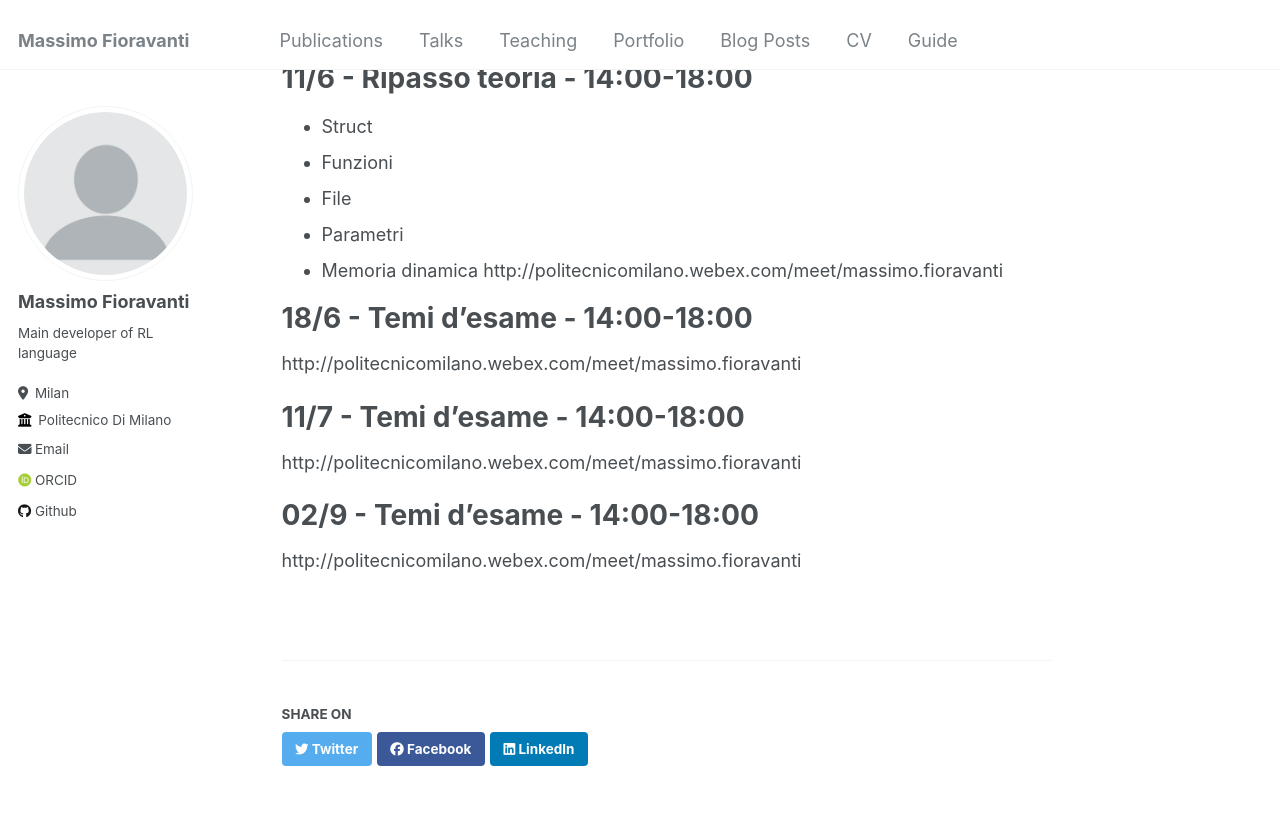
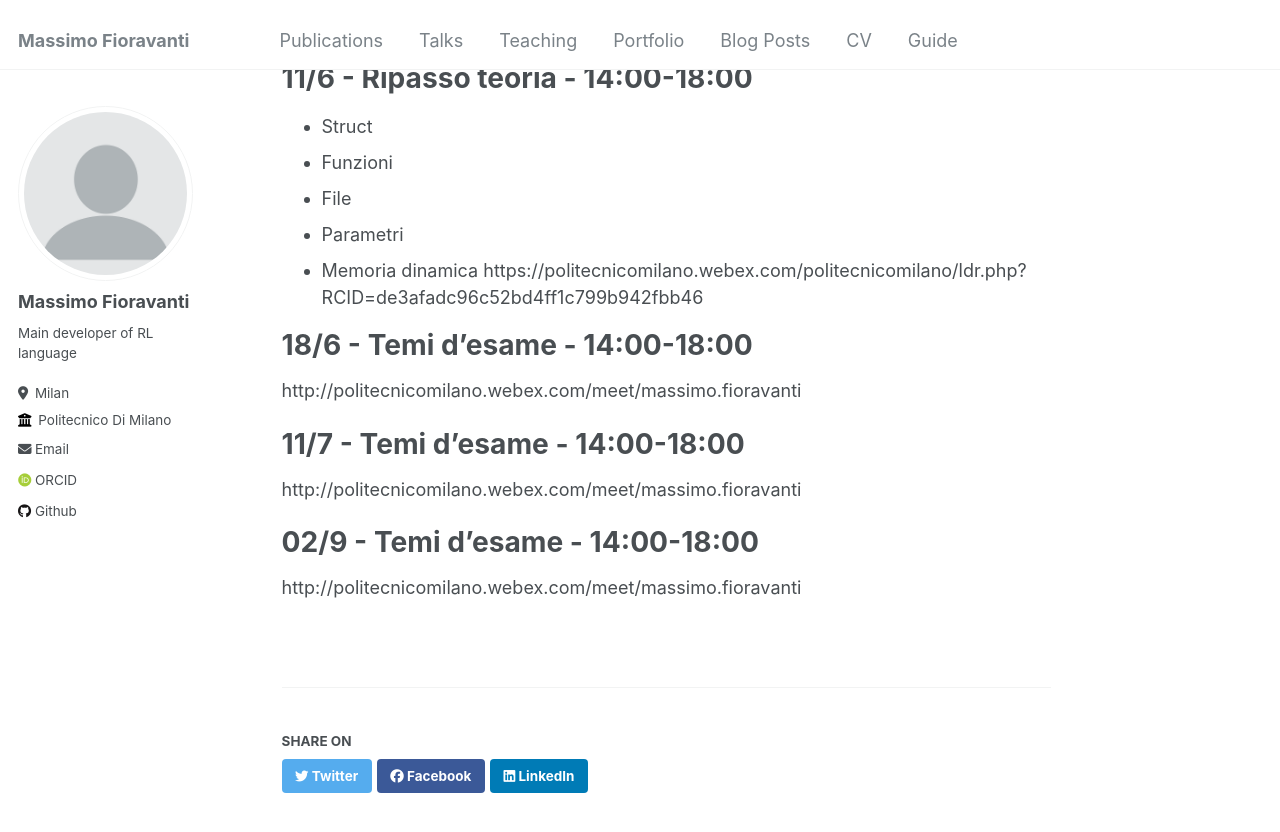
Before and after one commit to massimofioravanti/massimofioravanti.github.io, a Jekyll site: the page built from _teaching/2024-tutorato-informatica-per-aereospaziali.md, in a window 1280 px wide and 900 px high, scrolled down 423 px. Shown: the top 832 px of the window. Built offline with Jekyll 4.4.1, drawn with Linux system fonts in a browser that asks for light colours; some web fonts are replaced; some of the changed lines change nothing that is shown.

Commit message:
aggiunto secondo video

```diff
--- a/_teaching/2024-tutorato-informatica-per-aereospaziali.md
+++ b/_teaching/2024-tutorato-informatica-per-aereospaziali.md
@@ -26,7 +26,7 @@ https://politecnicomilano.webex.com/webappng/sites/politecnicomilano/recording/d
 * File
 * Parametri
 * Memoria dinamica
-http://politecnicomilano.webex.com/meet/massimo.fioravanti
+https://politecnicomilano.webex.com/politecnicomilano/ldr.php?RCID=de3afadc96c52bd4ff1c799b942fbb46
 
 18/6 - Temi d'esame - 14:00-18:00
 ======
```
